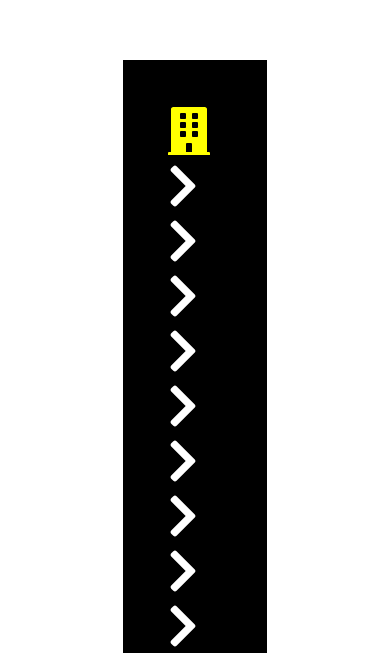
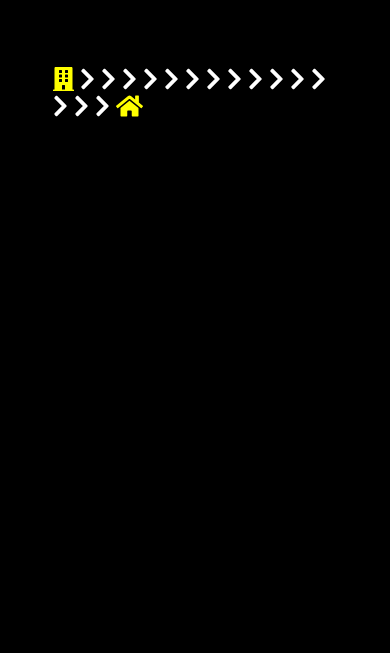
Before and after one commit to Bushra-Ishtiaq/combinator-challenge, a plain HTML site: page index.html in a window 390 px wide. Shown: the part 178-831 px from the top of the page. Drawn offline with Linux system fonts and the light colour scheme.

Commit message:
changes in css file

```diff
--- a/style.css
+++ b/style.css
@@ -26,3 +26,26 @@ span:hover+span{
 spna:hover~span{
     color: #ffffff;
 }
+
+@media only screen and (min-width: 300px) and (max-width: 500px){
+    body{
+        background-color: black;
+
+    }
+    article{
+        background-color: #000000;
+        margin: 8em 0em;
+        font-size: 1.5rem;
+    }
+}
+@media only screen and (min-width: 600px) and (max-width: 800px){
+    body{
+        background-color: black;
+    }
+    article{
+        background-color: #000000;
+        margin: 8em 3em;
+        font-size: 1.5rem;
+
+    }
+}
```
